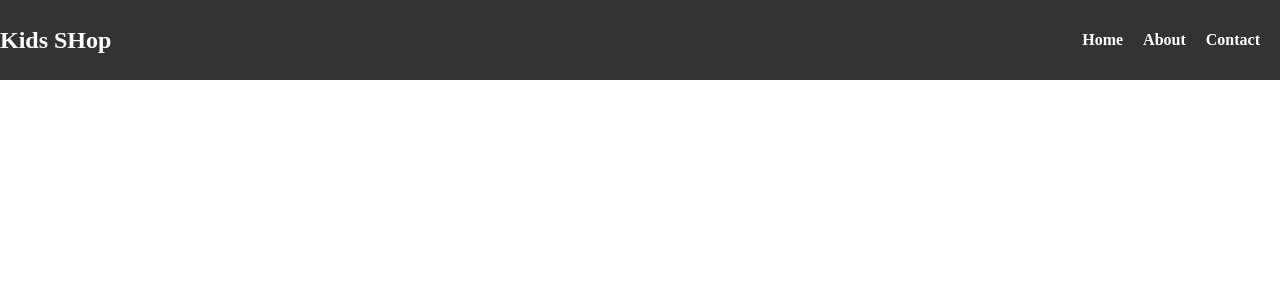
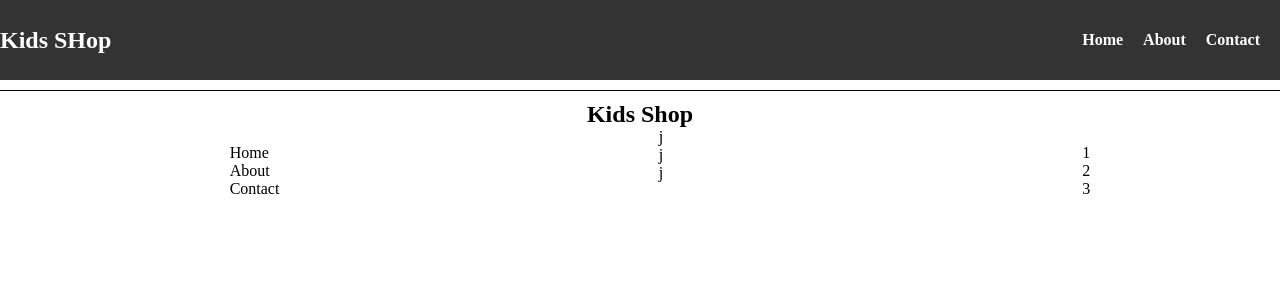
Before and after one commit to maksymskvr1324/Shop_kids, a React (Create React App) app: page / in a window 1280 px wide. Shown: the top 300 px of the page. Built offline with nearby package versions, Linux system fonts and the light colour scheme.

Commit message:
add footer content

```diff
--- a/src/App.tsx
+++ b/src/App.tsx
@@ -1,5 +1,6 @@
 import React from 'react';
 import {Navbar} from './components/Home';
+import {Footer} from './components/footer';
 
 
 
@@ -8,8 +9,8 @@ import {Navbar} from './components/Home';
 function App() {
   return (
     <div>
-
       <Navbar />
+      <Footer/>
     </div>
   );
 }
--- a/src/components/footer.tsx
+++ b/src/components/footer.tsx
@@ -0,0 +1,30 @@
+import React from "react";
+
+export function Footer(){
+    return (
+        <footer className="footer">
+            <div className="logo-footer">Kids Shop</div>
+            <div className="footer-content">
+                <div className="">
+                    <ul className="">
+                        <li><a href="/">Home</a></li>
+                        <li><a href="/about">About</a></li>
+                        <li><a href="/contact">Contact</a></li>
+                    </ul>
+                </div>
+                <div className="icons">
+                    <div className="icon">j</div>
+                    <div className="icon">j</div>
+                    <div className="icon">j</div>
+                </div>
+                <div className="other">
+                    <ul className="">
+                        <li><a href="/">1</a></li>
+                        <li><a href="/">2</a></li>
+                        <li><a href="/">3</a></li>
+                    </ul>
+                </div>
+            </div>
+        </footer>
+    )
+}
--- a/src/css/main.css
+++ b/src/css/main.css
@@ -39,3 +39,33 @@ body{
     border-bottom: 2px solid #fff;
     text-align: none;
   }
+
+footer.footer{
+  margin-top: 10px;
+  padding-top: 10px;
+  border-top: 1px solid black;
+}
+
+.logo-footer{
+  text-align: center;
+  font-weight: bold;
+  font-size: 1.5rem;
+}
+
+.footer-content{
+  display: flex;
+  width: 100%;
+}
+
+.footer-content div{
+  margin: 0 auto;
+}
+
+.footer-content div ul li{
+  list-style: none;
+}
+
+.footer-content div ul li a{
+  color: black;
+  text-decoration: none;
+}
```
